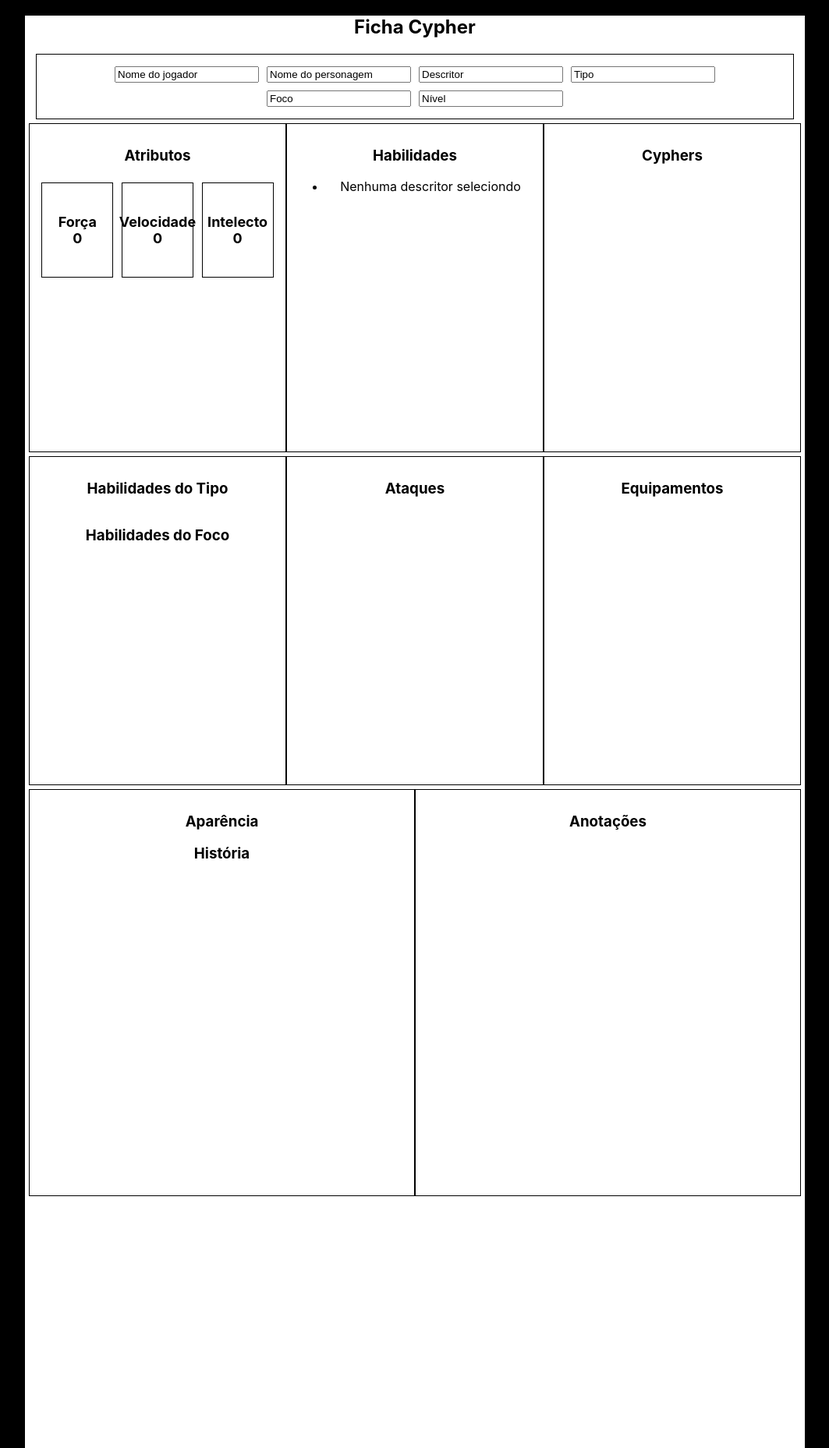
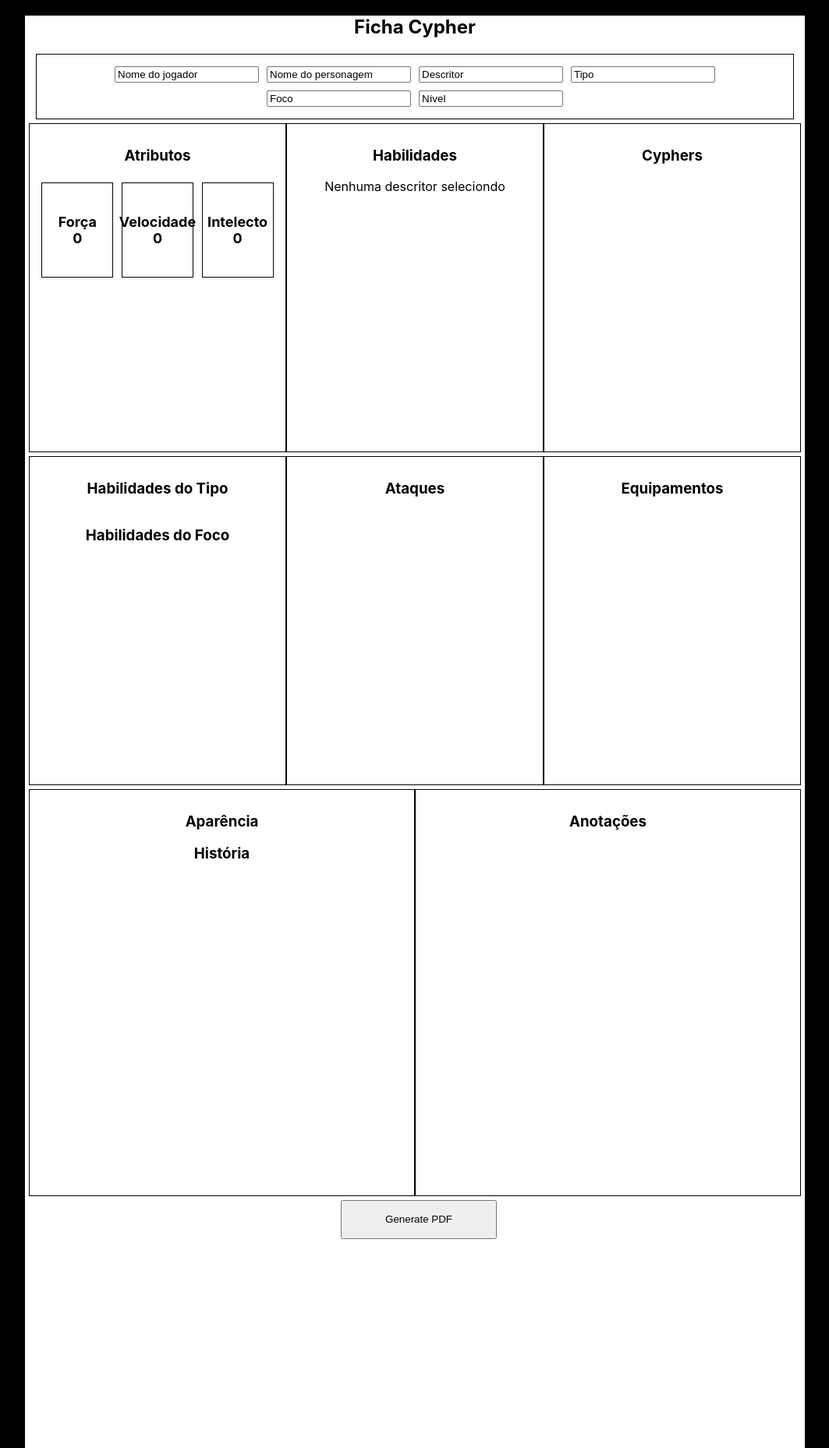
Before and after one commit to AlexandreRodriguesStrapasson/cypher_sheet, a React (Create React App) app in the folder app/: page /Sheet in a window 1280 px wide. Shown: the top 1857 px of the page at 78% size, without its empty margins (108-1171 px from the left). Built offline with nearby package versions, Linux system fonts and the light colour scheme.

Commit message:
feat: add the button that generate the PDF

```diff
--- a/app/package.json
+++ b/app/package.json
@@ -6,6 +6,8 @@
     "@testing-library/jest-dom": "^5.17.0",
     "@testing-library/react": "^13.4.0",
     "@testing-library/user-event": "^13.5.0",
+    "html2canvas": "^1.4.1",
+    "jspdf": "^2.5.1",
     "react": "^18.2.0",
     "react-dom": "^18.2.0",
     "react-router-dom": "^6.22.1",
--- a/app/src/pages/sheet.js
+++ b/app/src/pages/sheet.js
@@ -1,4 +1,6 @@
-import React, { useContext, useEffect, useState } from 'react';
+import React, { useContext, useEffect, useState, useRef } from 'react';
+import { jsPDF } from 'jspdf';
+import html2canvas from 'html2canvas';
 import Style from "../style/sheet.module.css";
 import { SheetContext } from '../context/useContext';
 
@@ -13,6 +15,8 @@
     const [speed, setSpeed] = useState(0);
     const [intellect, setIntellect] = useState(0);
     const [abilities, setAbilities] = useState([]);
+
+    const sheetRef = useRef();
 
     useEffect(() => {
         let baseStrength = 0;
@@ -76,8 +80,26 @@
         });
     }, [type, descriptor]);
 
+    const generatePDF = () => {
+        const input = sheetRef.current;
+        html2canvas(input)
+            .then((canvas) => {
+                const imgData = canvas.toDataURL('image/png');
+                const pdf = new jsPDF();
+                const imgProps = pdf.getImageProperties(imgData);
+                const pdfWidth = pdf.internal.pageSize.getWidth();
+                const pdfHeight = (imgProps.height * pdfWidth) / imgProps.width;
+
+                pdf.addImage(imgData, 'PNG', 0, 0, pdfWidth, pdfHeight);
+                pdf.save('sheet.pdf');
+            })
+            .catch((err) => {
+                console.error("Error generating PDF: ", err);
+            });
+    };
+
     return (
-        <div className={Style.mainBody}>
+        <div className={Style.mainBody} ref={sheetRef}>
             <h2>Ficha Cypher</h2>
             <div className={Style.characterInfo}>
                 <input value={playerName || "Nome do jogador"} readOnly />
@@ -113,12 +135,6 @@
                             <li key={index}>{cyphers}</li>
                         ))}
                     </ul>
-
-                    <ul>
-                        {selectedEquipament.map((equipament, index) => (
-                            <li key={index}>{equipament}</li>
-                        ))}
-                    </ul>
                 </div>
             </div>
 
@@ -148,7 +164,6 @@
                         ))}
                     </ul>
                 </div>
-
                 <div className={Style.equipament}>
                     <h3>Equipamentos</h3>
                     <ul>
@@ -171,6 +186,8 @@
                     <p>{annotation}</p>
                 </div>
             </div>
+
+            <button onClick={generatePDF}>Generate PDF</button>
         </div>
     );
 }
--- a/app/src/style/sheet.module.css
+++ b/app/src/style/sheet.module.css
@@ -2,19 +2,6 @@
     display: flex;
     justify-content: space-around;
     margin: 0 5px;
-}
-
-.combatSections ul {
-    display: flex;
-    flex-wrap: wrap;
-    list-style-type: none;
-    padding: 0;
-}
-
-.combatSections li {
-    width: calc(33.333% - 10px);
-    margin: 5px;
-    text-align: left;
 }
 
 .mainBody {
@@ -85,3 +72,9 @@
     margin: 5px;
     font-size: 18px;
 }
+
+ul {
+    list-style-type: none; /* Remove os pontos das listas */
+    padding: 0; /* Remove o espaçamento padrão à esquerda */
+    margin: 0; /* Remove a margem padrão */
+}
```
Also changed, not shown: 1 other file (tests, documents, lock files or other folders).
